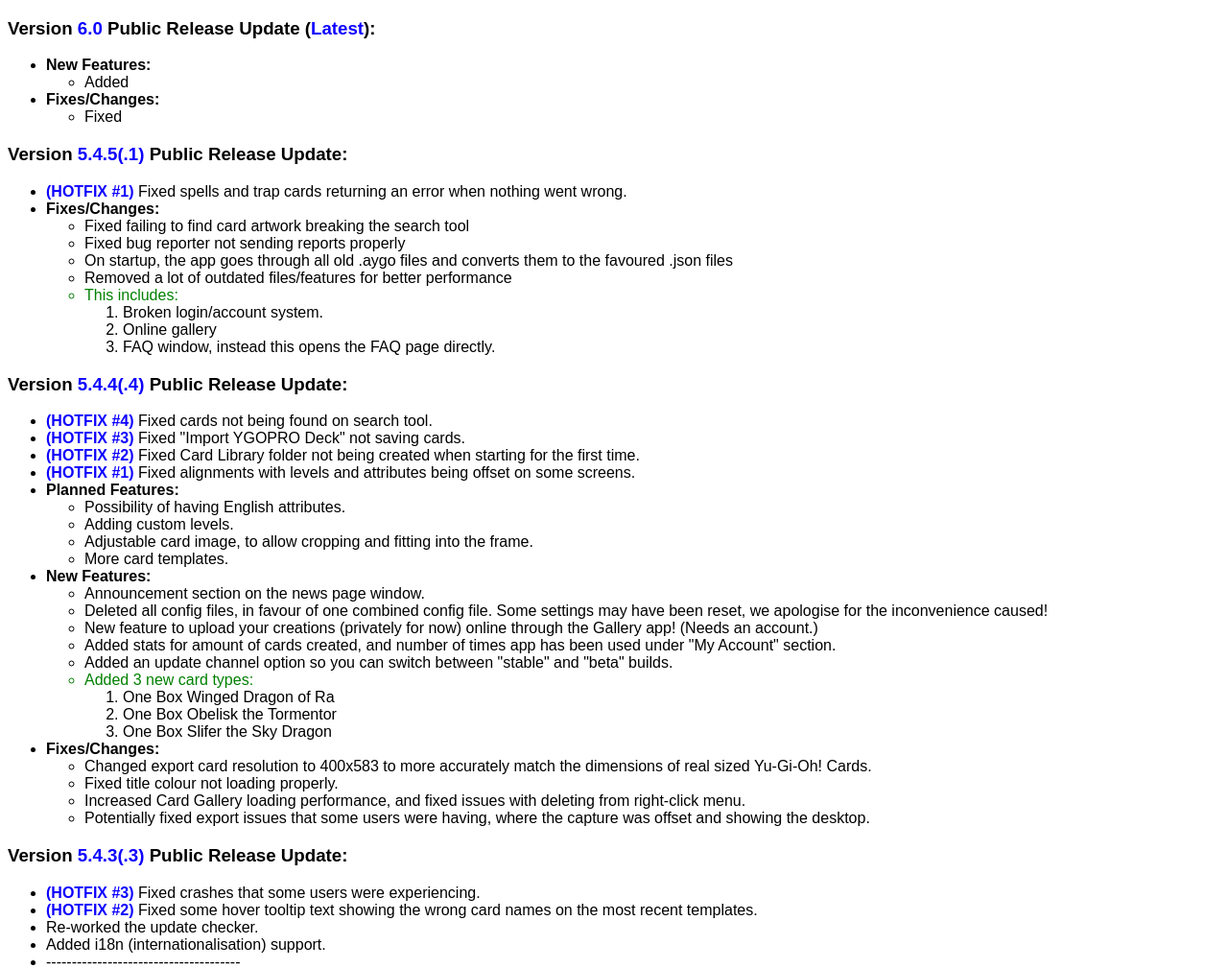
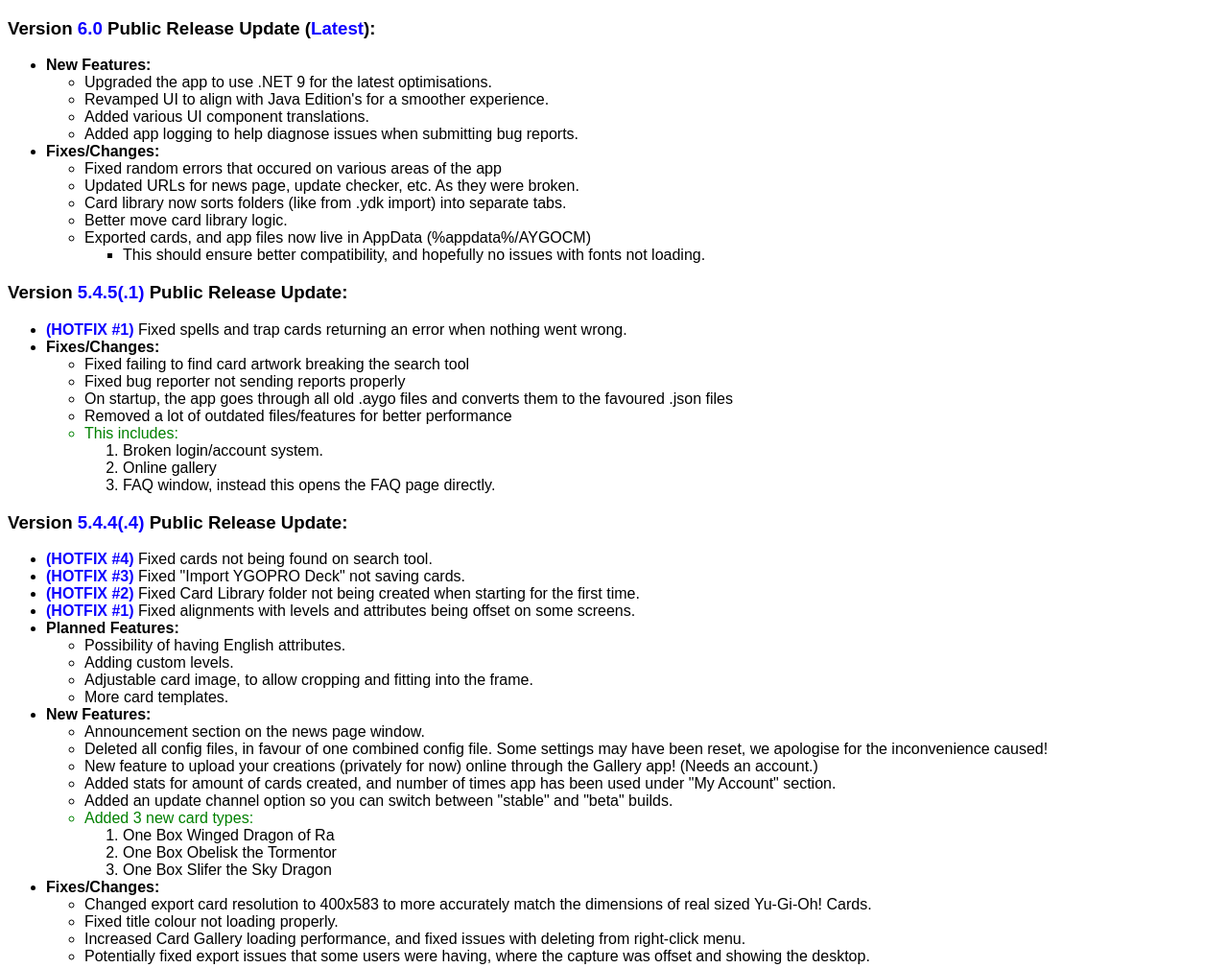
Before and after one commit to legovader09/AYGOCM-Web, a plain HTML site: page AYGOCM-Web/HTML/News.html in a window 1280 px wide. Shown: the top 1009 px of the page at 96% size. Drawn offline with Linux system fonts and the light colour scheme.

Commit message:
Update 6.0 patch notes

```diff
--- a/AYGOCM-Web/HTML/News.html
+++ b/AYGOCM-Web/HTML/News.html
@@ -10,11 +10,21 @@
     <ul>
       <li><b>New Features:</b></li>
         <ul>
-          <li>Added</li>
+          <li>Upgraded the app to use .NET 9 for the latest optimisations.</li>
+          <li>Revamped UI to align with Java Edition's for a smoother experience.</li>
+          <li>Added various UI component translations.</li>
+          <li>Added app logging to help diagnose issues when submitting bug reports.</li>
         </ul>
       <li><b>Fixes/Changes:</b></li>
         <ul>
-          <li>Fixed</li>
+          <li>Fixed random errors that occured on various areas of the app</li>
+          <li>Updated URLs for news page, update checker, etc. As they were broken.</li>
+          <li>Card library now sorts folders (like from .ydk import) into separate tabs.</li>
+          <li>Better move card library logic.</li>
+          <li>Exported cards, and app files now live in AppData (%appdata%/AYGOCM)</li>
+            <ul>
+              <li>This should ensure better compatibility, and hopefully no issues with fonts not loading.</li>
+            </ul>
         </ul>
     </ul>
 
```
Also changed, not shown: AYGOCM-Web/TXT/UpdateLog.txt.
